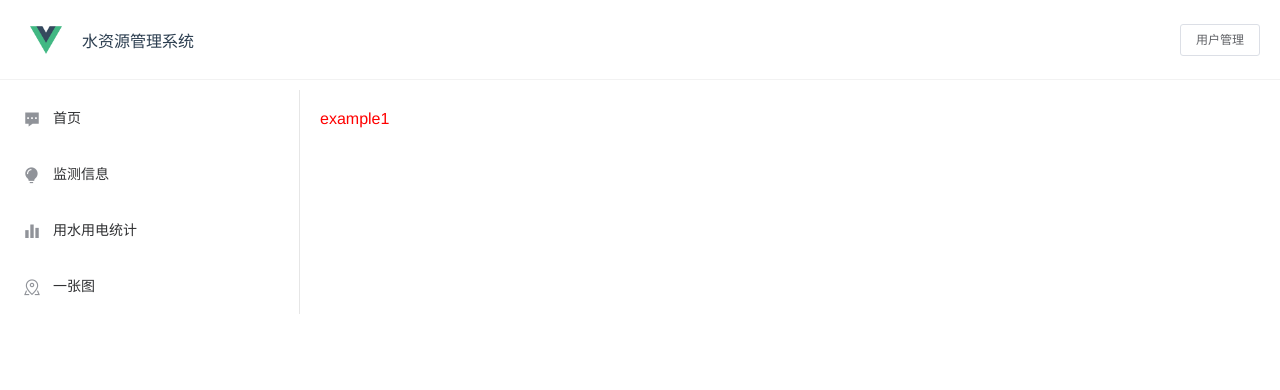
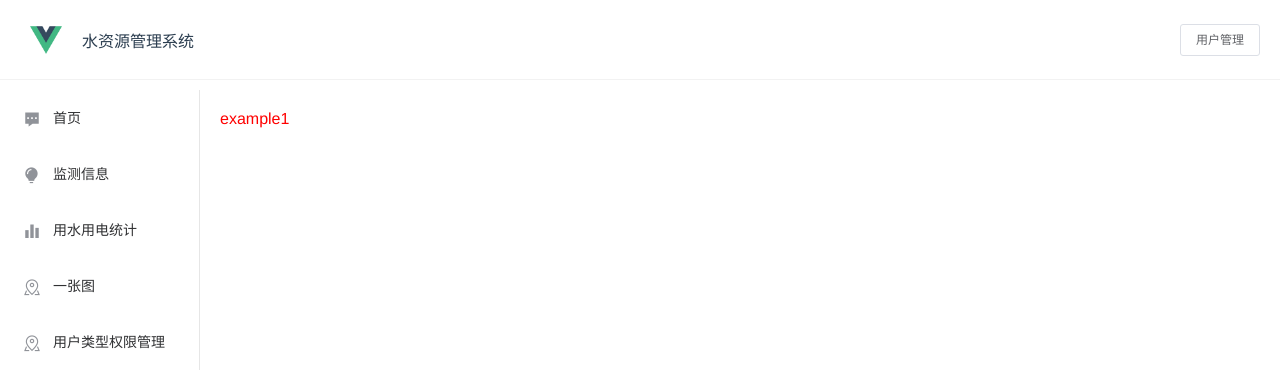
Before and after one commit to Jacks2019/FVHM-system, a Vue app: page / in a window 1280 px wide. Shown: the top 390 px of the page. Built offline with nearby package versions, Linux system fonts and the light colour scheme.

Commit message:
上传完整目录

```diff
--- a/index.html
+++ b/index.html
@@ -4,7 +4,7 @@
     <meta charset="UTF-8" />
     <link rel="icon" href="/favicon.ico" />
     <meta name="viewport" content="width=device-width,initial-scale=1.0,maximum-scale=1.0,minimum-scale=1.0,user-scalable=no" />
-    <title>Vite App</title>
+    <title>界首市阀栓管理系统</title>
   </head>
   <body>
     <div id="app"></div>
--- a/src/App.vue
+++ b/src/App.vue
@@ -1,11 +1,13 @@
 <template>
+  <div >
+    <title>界首市阀栓管理系统</title>
     <el-container class="whole-container">
       <el-header height="80px">
         <layer-header></layer-header>
       </el-header>
 
       <el-container>
-      <el-aside width="300px">
+        <el-aside width="200px">
           <layer-aside></layer-aside>
         </el-aside>
 
@@ -15,21 +17,20 @@
               <el-main>
                 <router-view></router-view>
               </el-main>
-            <!-- <el-footer>Footer</el-footer> -->
             </el-scrollbar>
           </div>
         </el-container>
 
       </el-container>
+
     </el-container>
+  </div>
 </template>
 
 <script setup>
 import LayerHeader from '@/layers/header.vue';
 import LayerAside from '@/layers/aside.vue';
 
-// This starter template is using Vue 3 experimental <script setup> SFCs
-// Check out https://github.com/vuejs/rfcs/blob/script-setup-2/active-rfcs/0000-script-setup.md
 </script>
 
 <style lang="scss">
@@ -48,6 +49,7 @@ import LayerAside from '@/layers/aside.vue';
   position: relative;
   box-sizing: border-box;
 }
+
 .el-header {
   position: fixed;
   top: 0;
@@ -57,17 +59,20 @@ import LayerAside from '@/layers/aside.vue';
   z-index: 2000;
   border-bottom: 0.5px solid rgba(0, 0, 0, 0.05);
 }
+
 .el-container {
   height: 100%;
   position: relative;
   overflow: hidden;
 }
+
 .scroll-out {
   margin: 10px 0;
   height: calc(100vh - 100px);
   width: 100%;
   overflow: hidden;
 }
+
 .el-page-header {
   padding-bottom: 20px;
 }
--- a/src/layers/header.vue
+++ b/src/layers/header.vue
@@ -13,7 +13,7 @@
 
   const router = useRouter();
   const goManage = () => {
-    router.push('manage');
+    router.push('/manage')
   }
 
 </script>
--- /dev/null
+++ b/src/pages/example5.vue
@@ -0,0 +1,13 @@
+<template>
+  <p>example5</p>
+</template>
+
+<script setup>
+
+</script>
+
+<style lang="scss" scoped>
+p {
+  color: red;
+}
+</style>
--- a/src/router.js
+++ b/src/router.js
@@ -41,54 +41,16 @@ const configs = [
     icon: 'el-icon-map-location',
     name: 'manage',
     hide: true,
-    component: Manage,
+    component: Manage
   },
   {
     path: '/manage/edit',
     label: '用户类型权限管理',
     icon: 'el-icon-map-location',
     name: 'manageEdit',
-    hide: true,
-    component: EditFunction,
+    component: EditFunction
   }
 ];
-
-// const configs = [
-//   {
-//     path: '/', // 路由地址，children 内路由地址 = 上一嵌套的路由地址（若无则为""） + 该path
-//     label: '首页', // 【必选】显示在菜单栏里的名字
-//     name: 'one', // 【必选】一定要有，且保证在 configs 内唯一
-//     icon: 'el-icon-s-comment', // 显示在菜单栏内的 icon
-//     component: Example1 // 页面组件
-//   },
-//   {
-//     label: '监测信息',
-//     icon: 'el-icon-message',
-//     name: 'second',
-//     expanded: true, // 子菜单默认是否展开
-//     children: [
-//       {
-//         path: '/g',
-//         label: '二页',
-//         name: 'three',
-//         component: Example2
-//       },
-//       {
-//         path: '/y',
-//         label: '三页',
-//         name: 'four',
-//         hide: true,
-//         component: Example3
-//       },
-//       {
-//         path: '/p',
-//         label: '四页',
-//         name: 'five',
-//         component: Example4
-//       },
-//     ]
-//   },
-// ];
 
 const generateRouterConfigsFunc = (res, configs, { rootPath = '' }) => {
   configs.forEach(item => {
```
Also changed, not shown: src/pages/manage.vue (+5 -5 lines). Lines whose indentation alone changed are shown as unchanged.
